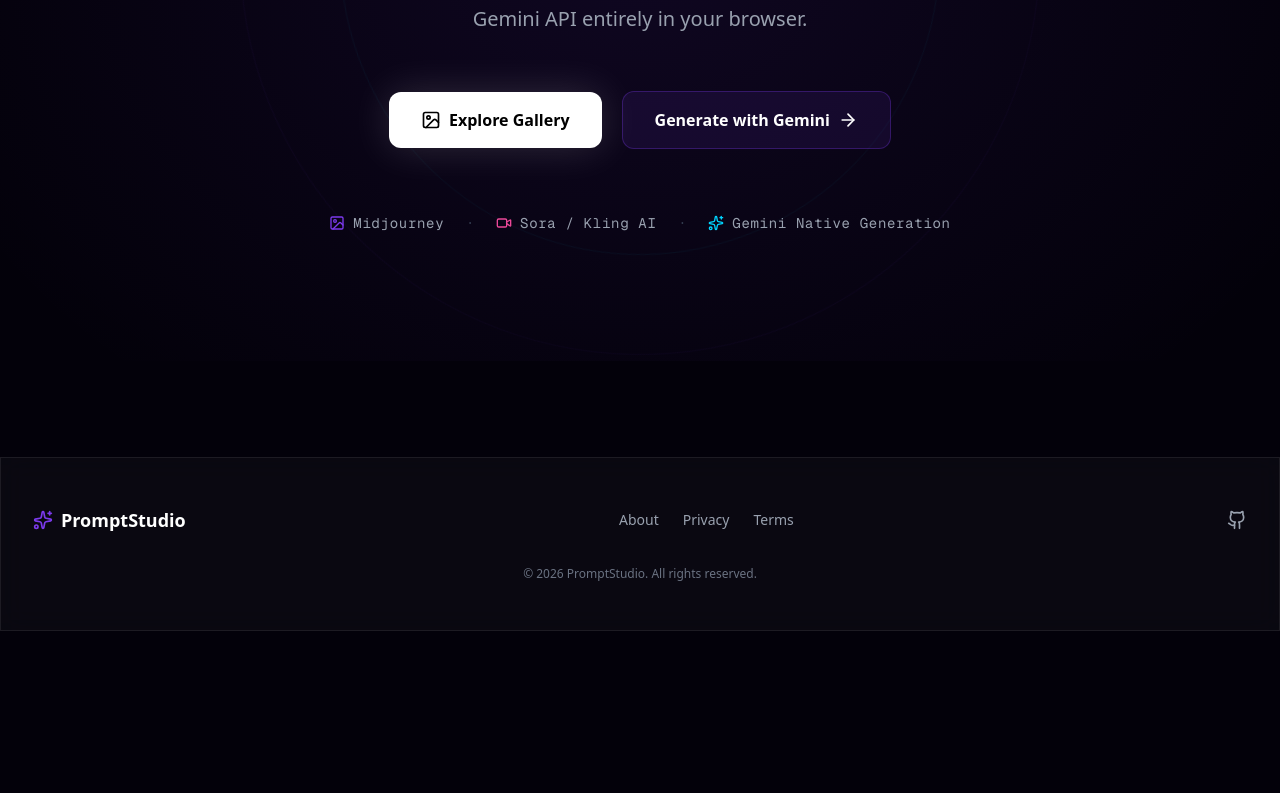
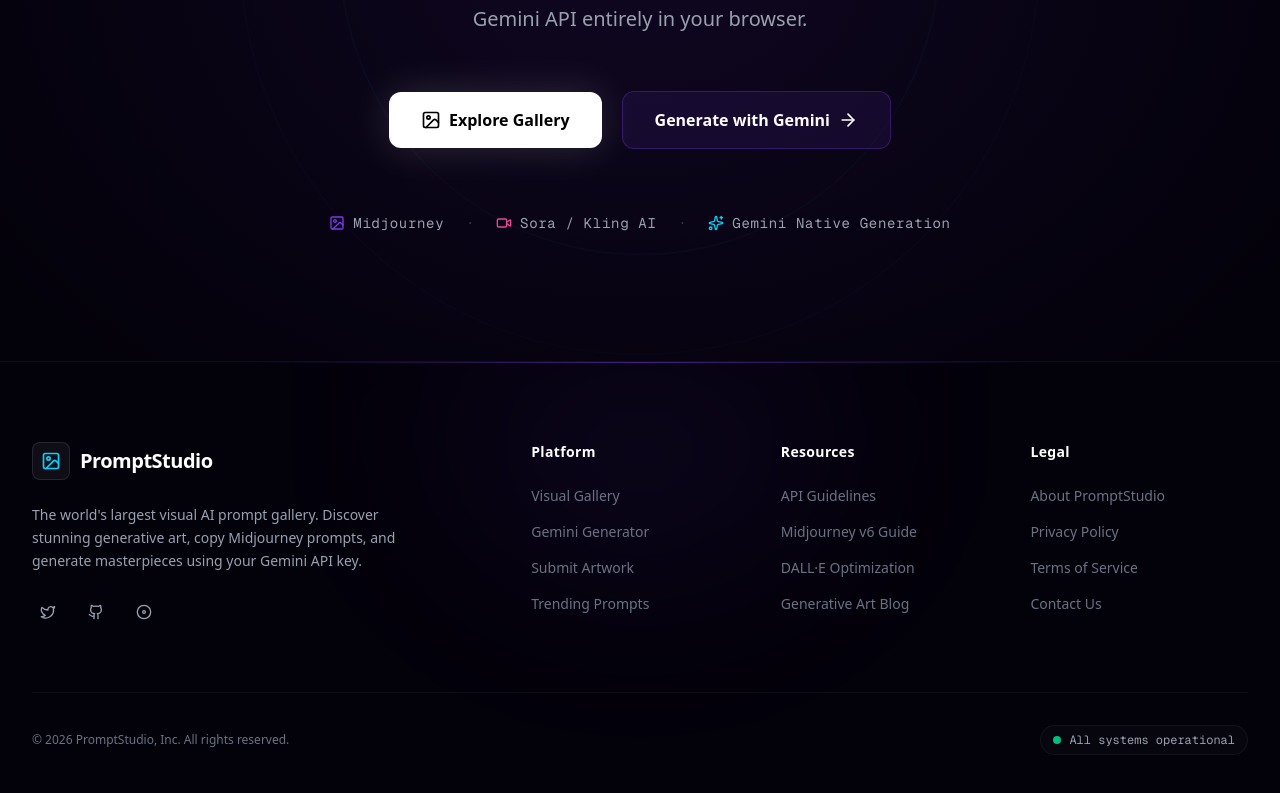
Before and after one commit to thomas-chacko/Prompt-Studio, a Next.js app in the folder client/: page / in a window 1280 px wide. Shown: the part 4895-5688 px from the top of the page. Before the commit the page ends 5526 px from the top, so only its background shows below. Built offline with nearby package versions, Linux system fonts and the light colour scheme.

Commit message:
footer update

```diff
--- a/client/components/footer.tsx
+++ b/client/components/footer.tsx
@@ -1,31 +1,78 @@
 import Link from 'next/link';
-import { Github, Sparkles } from 'lucide-react';
+import { Github, Twitter, DiscIcon as Discord, Sparkles, Image as ImageIcon } from 'lucide-react';
 
 export default function Footer() {
   return (
-    <footer className="mt-24 border-t border-white/10 glass">
-      <div className="max-w-7xl mx-auto px-4 sm:px-6 lg:px-8 py-12">
-        <div className="flex flex-col md:flex-row justify-between items-center gap-6">
-          <div className="flex items-center gap-2">
-            <Sparkles className="w-5 h-5 text-brand-purple" />
-            <span className="font-semibold text-lg">PromptStudio</span>
+    <footer className="relative border-t border-white/5 bg-[#03010a] pt-20 pb-12 overflow-hidden">
+      {/* Subtle top glow effect */}
+      <div className="absolute top-0 left-1/2 -translate-x-1/2 w-[800px] h-px bg-gradient-to-r from-transparent via-brand-purple/50 to-transparent" />
+      <div className="absolute top-0 left-1/2 -translate-x-1/2 w-[400px] h-[200px] bg-brand-purple/10 blur-[100px] rounded-b-full pointer-events-none" />
+
+      <div className="max-w-7xl mx-auto px-4 sm:px-6 lg:px-8 relative z-10">
+        <div className="grid grid-cols-1 md:grid-cols-2 lg:grid-cols-5 gap-12 lg:gap-8 mb-16">
+
+          {/* Brand Column */}
+          <div className="lg:col-span-2 flex flex-col items-start text-left">
+            <Link href="/" className="flex items-center gap-2.5 mb-6 group">
+              <div className="p-2 rounded-lg bg-white/5 border border-white/10 group-hover:border-brand-purple/30 group-hover:bg-brand-purple/10 transition-colors">
+                <ImageIcon className="w-5 h-5 text-brand-cyan group-hover:text-brand-purple transition-colors" />
+              </div>
+              <span className="font-extrabold text-xl tracking-tight text-white">PromptStudio</span>
+            </Link>
+            <p className="text-gray-400 text-sm max-w-sm leading-relaxed mb-6 font-light">
+              The world's largest visual AI prompt gallery. Discover stunning generative art, copy Midjourney prompts, and generate masterpieces using your Gemini API key.
+            </p>
+            <div className="flex items-center gap-4">
+              <a href="https://twitter.com" target="_blank" rel="noopener noreferrer" className="p-2 rounded-lg text-gray-400 hover:text-white hover:bg-white/5 transition-all outline-none focus:ring-2 focus:ring-brand-purple" aria-label="Twitter">
+                <Twitter className="w-4 h-4" />
+              </a>
+              <a href="https://github.com" target="_blank" rel="noopener noreferrer" className="p-2 rounded-lg text-gray-400 hover:text-white hover:bg-white/5 transition-all outline-none focus:ring-2 focus:ring-brand-purple" aria-label="GitHub">
+                <Github className="w-4 h-4" />
+              </a>
+              <a href="https://discord.com" target="_blank" rel="noopener noreferrer" className="p-2 rounded-lg text-gray-400 hover:text-white hover:bg-white/5 transition-all outline-none focus:ring-2 focus:ring-brand-purple" aria-label="Discord">
+                <Discord className="w-4 h-4" />
+              </a>
+            </div>
           </div>
 
-          <div className="flex gap-6 text-sm text-gray-400">
-            <Link href="/about" className="hover:text-white transition-colors">About</Link>
-            <Link href="/privacy" className="hover:text-white transition-colors">Privacy</Link>
-            <Link href="/terms" className="hover:text-white transition-colors">Terms</Link>
+          {/* Links Columns */}
+          <div className="flex flex-col gap-4">
+            <h4 className="font-semibold text-white tracking-wide text-sm mb-2">Platform</h4>
+            <Link href="/explore" className="text-sm text-gray-500 hover:text-brand-cyan transition-colors">Visual Gallery</Link>
+            <Link href="/generate" className="text-sm text-gray-500 hover:text-brand-purple transition-colors">Gemini Generator</Link>
+            <Link href="/submit" className="text-sm text-gray-500 hover:text-white transition-colors">Submit Artwork</Link>
+            <Link href="/trending" className="text-sm text-gray-500 hover:text-white transition-colors">Trending Prompts</Link>
           </div>
 
-          <div className="flex items-center gap-4">
-            <a href="https://github.com" target="_blank" rel="noopener noreferrer" className="text-gray-400 hover:text-white transition-colors">
-              <Github className="w-5 h-5" />
-              <span className="sr-only">GitHub</span>
-            </a>
+          <div className="flex flex-col gap-4">
+            <h4 className="font-semibold text-white tracking-wide text-sm mb-2">Resources</h4>
+            <Link href="/docs" className="text-sm text-gray-500 hover:text-white transition-colors">API Guidelines</Link>
+            <Link href="/midjourney-guide" className="text-sm text-gray-500 hover:text-white transition-colors">Midjourney v6 Guide</Link>
+            <Link href="/dalle-tips" className="text-sm text-gray-500 hover:text-white transition-colors">DALL·E Optimization</Link>
+            <Link href="/blog" className="text-sm text-gray-500 hover:text-white transition-colors">Generative Art Blog</Link>
+          </div>
+
+          <div className="flex flex-col gap-4">
+            <h4 className="font-semibold text-white tracking-wide text-sm mb-2">Legal</h4>
+            <Link href="/about" className="text-sm text-gray-500 hover:text-white transition-colors">About PromptStudio</Link>
+            <Link href="/privacy" className="text-sm text-gray-500 hover:text-white transition-colors">Privacy Policy</Link>
+            <Link href="/terms" className="text-sm text-gray-500 hover:text-white transition-colors">Terms of Service</Link>
+            <a href="mailto:contact@promptstudio.com" className="text-sm text-gray-500 hover:text-white transition-colors">Contact Us</a>
           </div>
         </div>
-        <div className="mt-8 text-center text-xs text-gray-500">
-          &copy; {new Date().getFullYear()} PromptStudio. All rights reserved.
+
+        {/* Bottom Banner */}
+        <div className="pt-8 border-t border-white/5 flex flex-col md:flex-row justify-between items-center gap-4">
+          <div className="text-xs text-gray-500 font-medium">
+            &copy; {new Date().getFullYear()} PromptStudio, Inc. All rights reserved.
+          </div>
+          <div className="flex items-center gap-2 px-3 py-1.5 rounded-full bg-white/[0.02] border border-white/5 text-xs text-gray-400 font-mono">
+            <span className="relative flex h-2 w-2">
+              <span className="animate-ping absolute inline-flex h-full w-full rounded-full bg-emerald-400 opacity-75"></span>
+              <span className="relative inline-flex rounded-full h-2 w-2 bg-emerald-500"></span>
+            </span>
+            All systems operational
+          </div>
         </div>
       </div>
     </footer>
```
